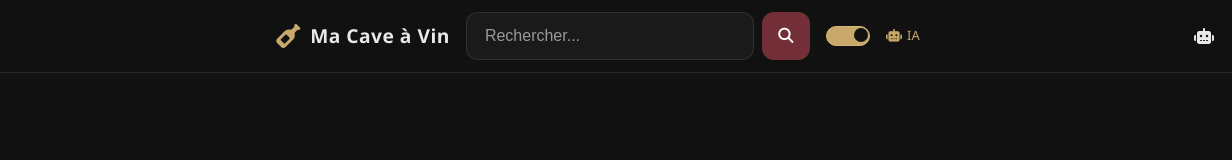
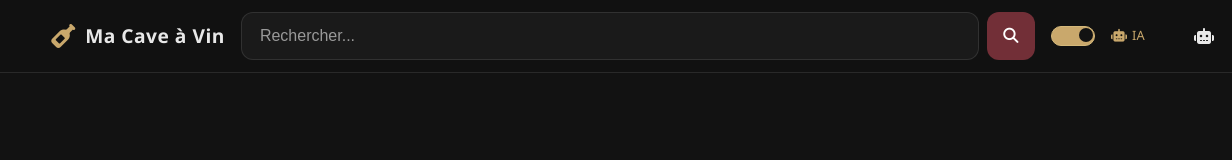
Before and after one commit to thomRoot/Gestion_Cave, a website: page public/index.html in a window 1280 px wide. Shown: the top 160 px of the page, 0-1232 px from the left. Drawn offline with Linux system fonts and the light colour scheme; no server answers.

Commit message:
Agrandissement uniformisé : search-bar-container (900px), searchInput (min-width: 400px, height: 48px)
Co-authored-by: thomRoot <thomRoot@users.noreply.github.com>

```diff
--- a/public/style.css
+++ b/public/style.css
@@ -72,7 +72,7 @@ body {
     position: relative;
     display: flex;
     flex-direction: column;
-    max-width: 450px;
+    max-width: 900px;
     width: 100%;
 }
 
@@ -85,7 +85,7 @@ body {
 
 .search-bar input {
     flex: 1;
-    min-width: 200px;
+    min-width: 400px;
     height: 48px;
     padding: 0 18px;
     background: var(--bg-card);
@@ -95,8 +95,6 @@ body {
     font-size: 1rem;
     outline: none;
     transition: var(--transition);
-    display: flex;
-    align-items: center;
 }
 
 .search-bar input:focus {
```
